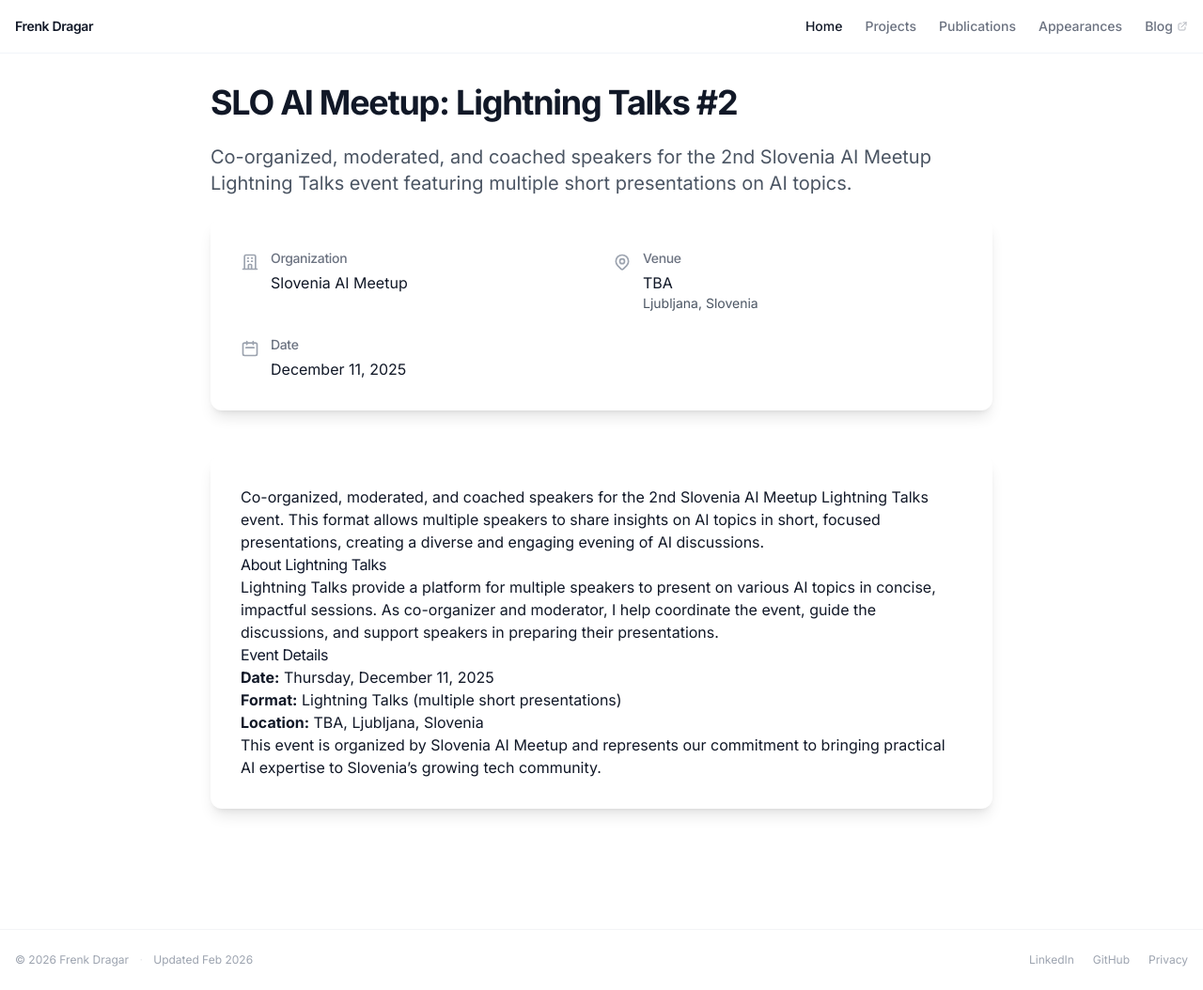
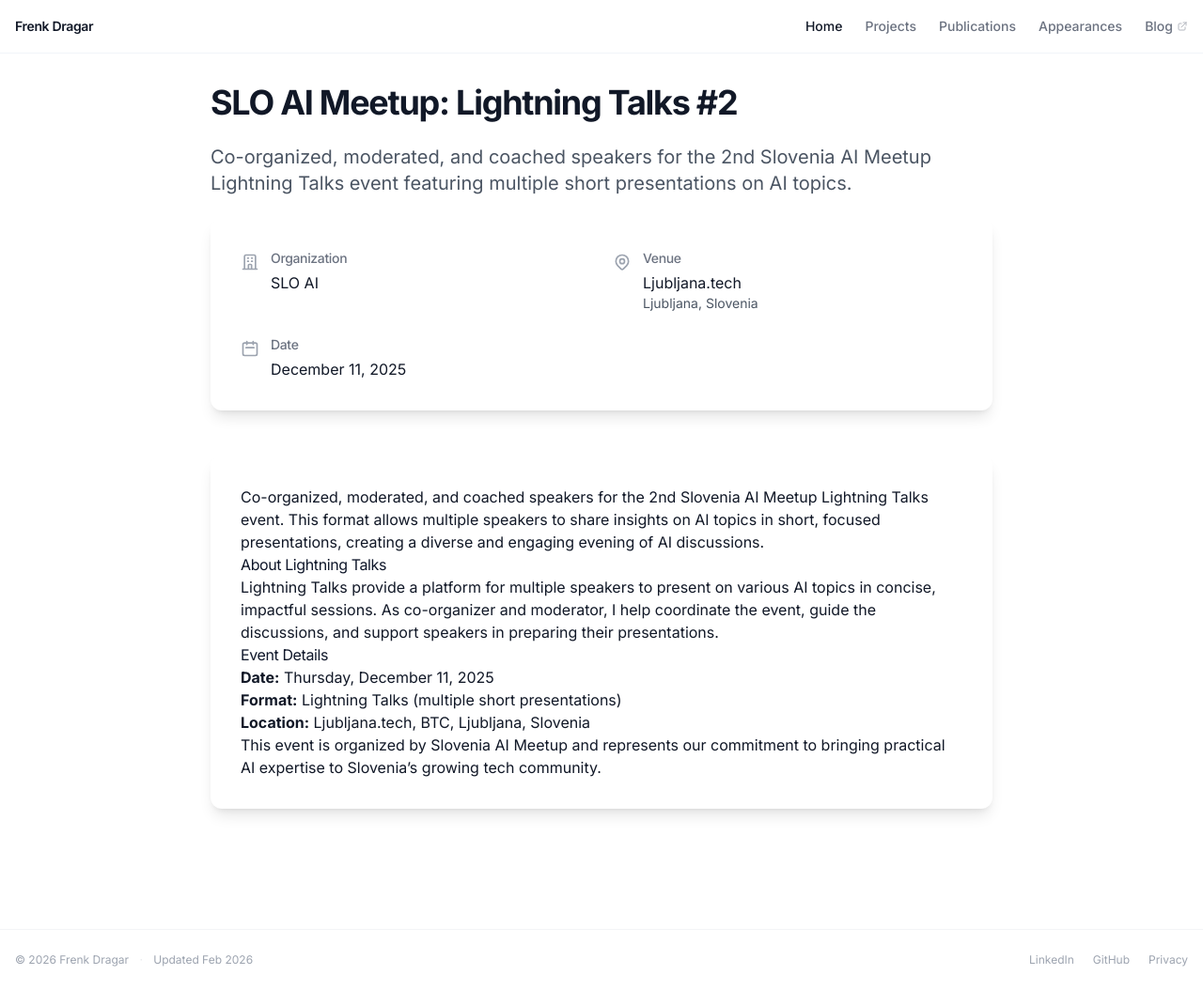
Before and after one commit to frenkd/frenkd.github.io, a Jekyll site: the page built from _appearances/2025-12-11-slo-ai-meetup-lightning-talks-2.md, in a window 1280 px wide. Shown: the whole page at 94% size. Built offline with Jekyll 4.4.1, drawn with Linux system fonts in a browser that asks for light colours; nearby versions of some CDN libraries.

Commit message:
chore: Update venue for SLO AI Meetup Lightning Talks #2

```diff
--- a/_appearances/2025-12-11-slo-ai-meetup-lightning-talks-2.md
+++ b/_appearances/2025-12-11-slo-ai-meetup-lightning-talks-2.md
@@ -3,8 +3,8 @@ layout: appearance
 title: "SLO AI Meetup: Lightning Talks #2"
 date: 2025-12-11
 description: "Co-organized, moderated, and coached speakers for the 2nd Slovenia AI Meetup Lightning Talks event featuring multiple short presentations on AI topics."
-venue: "TBA"
-organization: "Slovenia AI Meetup"
+venue: "Ljubljana.tech"
+organization: "SLO AI"
 city: "Ljubljana"
 country: "Slovenia"
 lang: en
@@ -21,6 +21,6 @@ Lightning Talks provide a platform for multiple speakers to present on various A
 
 **Date:** Thursday, December 11, 2025
 **Format:** Lightning Talks (multiple short presentations)
-**Location:** TBA, Ljubljana, Slovenia
+**Location:** Ljubljana.tech, BTC, Ljubljana, Slovenia
 
 This event is organized by Slovenia AI Meetup and represents our commitment to bringing practical AI expertise to Slovenia's growing tech community.
```
